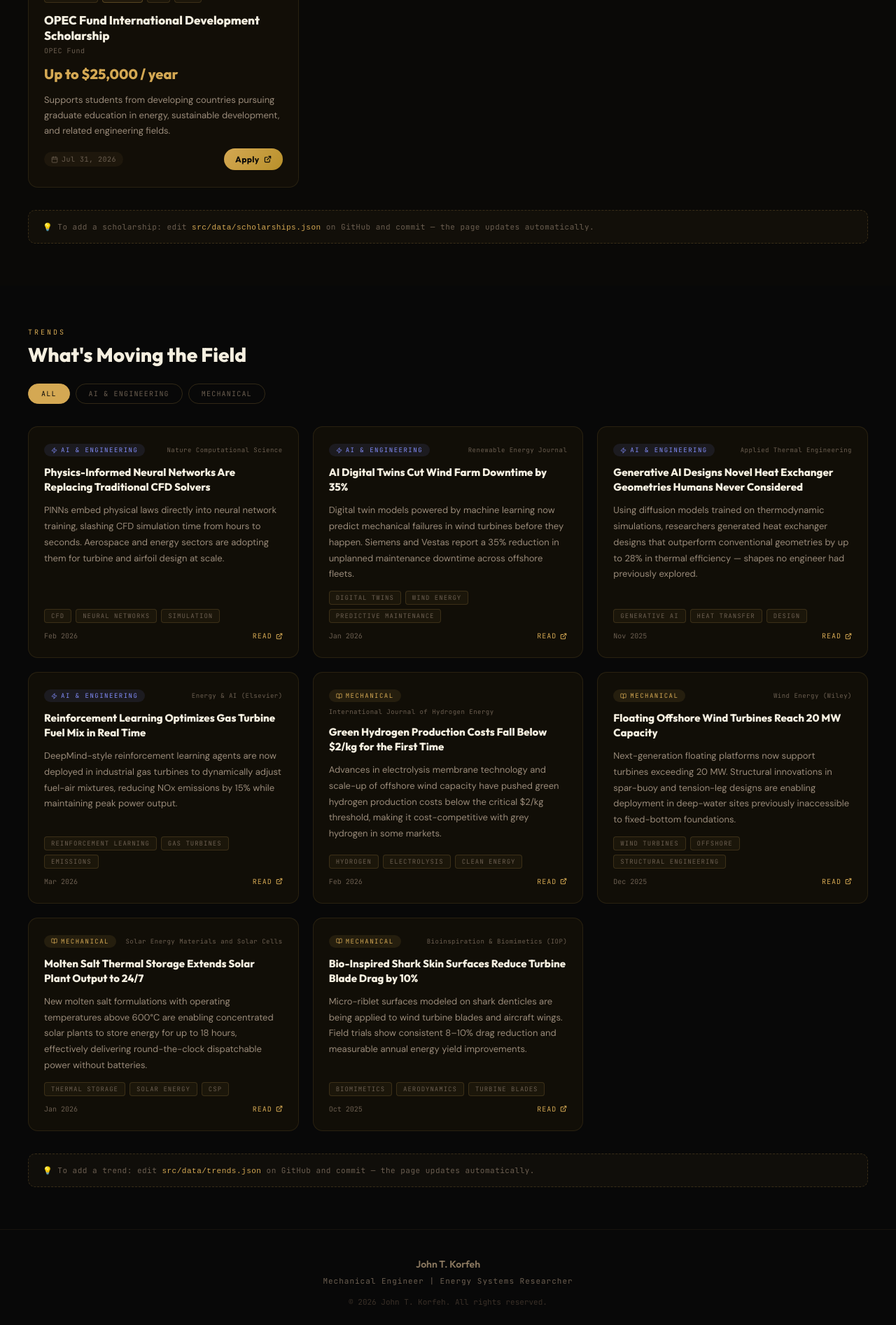
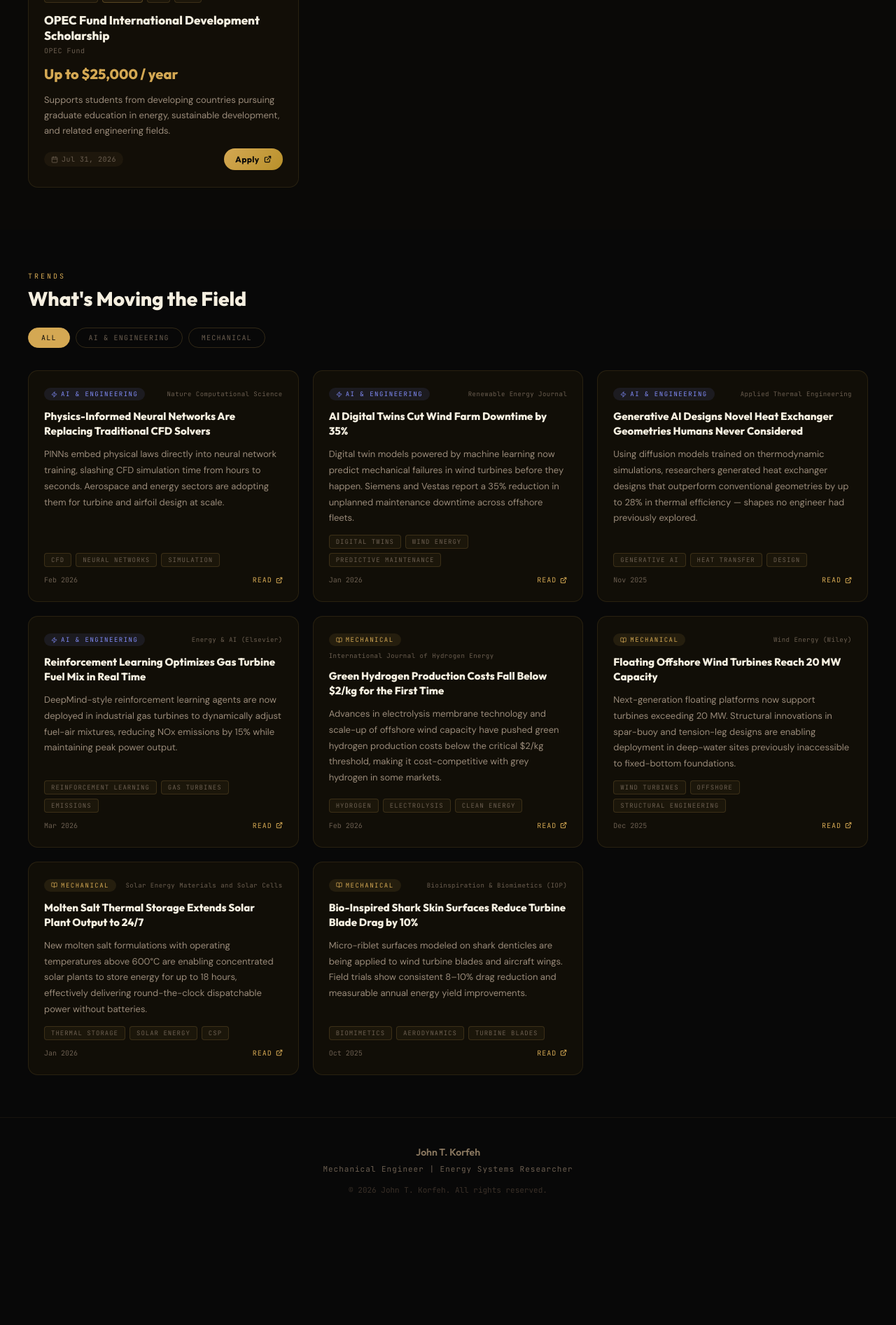
Before and after one commit to jkorfeh203/My-Portfolio, a React (Vite) app: page /resources in a window 1280 px wide. Shown: the part 1693-3586 px from the top of the page at 70% size. After the commit the page ends 3440 px from the top, so only its background shows below. Built offline with nearby package versions, Linux system fonts and the light colour scheme; no server answers.

Commit message:
Remove developer hint boxes, hide hamburger on Resources mobile

```diff
--- a/src/components/Nav.jsx
+++ b/src/components/Nav.jsx
@@ -152,7 +152,8 @@ export default function Nav({ activeSection, scrolled, scrollTo }) {
             )}
           </div>
 
-          {/* Hamburger — mobile only */}
+          {/* Hamburger — mobile only, hidden on resources page */}
+          {!isResources && (
             <button
               className="nav-hamburger"
               onClick={() => setMenuOpen(true)}
@@ -160,6 +161,7 @@ export default function Nav({ activeSection, scrolled, scrollTo }) {
             >
               <Menu size={24} strokeWidth={2} />
             </button>
+          )}
         </div>
       </nav>
 
--- a/src/pages/Resources.jsx
+++ b/src/pages/Resources.jsx
@@ -452,20 +452,6 @@ export default function Resources() {
             {filteredSch.map(s => <ScholarshipCard key={s.id} s={s} />)}
           </div>
 
-          {/* Add new note for John */}
-          <div style={{
-            marginTop: 32,
-            padding: "16px 20px",
-            background: "rgba(var(--accent-rgb),0.04)",
-            border: "1px dashed rgba(var(--accent-rgb),0.2)",
-            borderRadius: 10,
-            fontFamily: "'JetBrains Mono', monospace",
-            fontSize: 11,
-            color: "var(--text-dim)",
-            letterSpacing: 0.5,
-          }}>
-            💡 To add a scholarship: edit <code style={{ color: "var(--accent)" }}>src/data/scholarships.json</code> on GitHub and commit — the page updates automatically.
-          </div>
         </div>
       </section>
 
@@ -521,20 +507,6 @@ export default function Resources() {
             {filteredTrends.map(t => <TrendCard key={t.id} t={t} />)}
           </div>
 
-          {/* Add new note for John */}
-          <div style={{
-            marginTop: 32,
-            padding: "16px 20px",
-            background: "rgba(var(--accent-rgb),0.04)",
-            border: "1px dashed rgba(var(--accent-rgb),0.2)",
-            borderRadius: 10,
-            fontFamily: "'JetBrains Mono', monospace",
-            fontSize: 11,
-            color: "var(--text-dim)",
-            letterSpacing: 0.5,
-          }}>
-            💡 To add a trend: edit <code style={{ color: "var(--accent)" }}>src/data/trends.json</code> on GitHub and commit — the page updates automatically.
-          </div>
         </div>
       </section>
 
```
Lines whose indentation alone changed are shown as unchanged.
